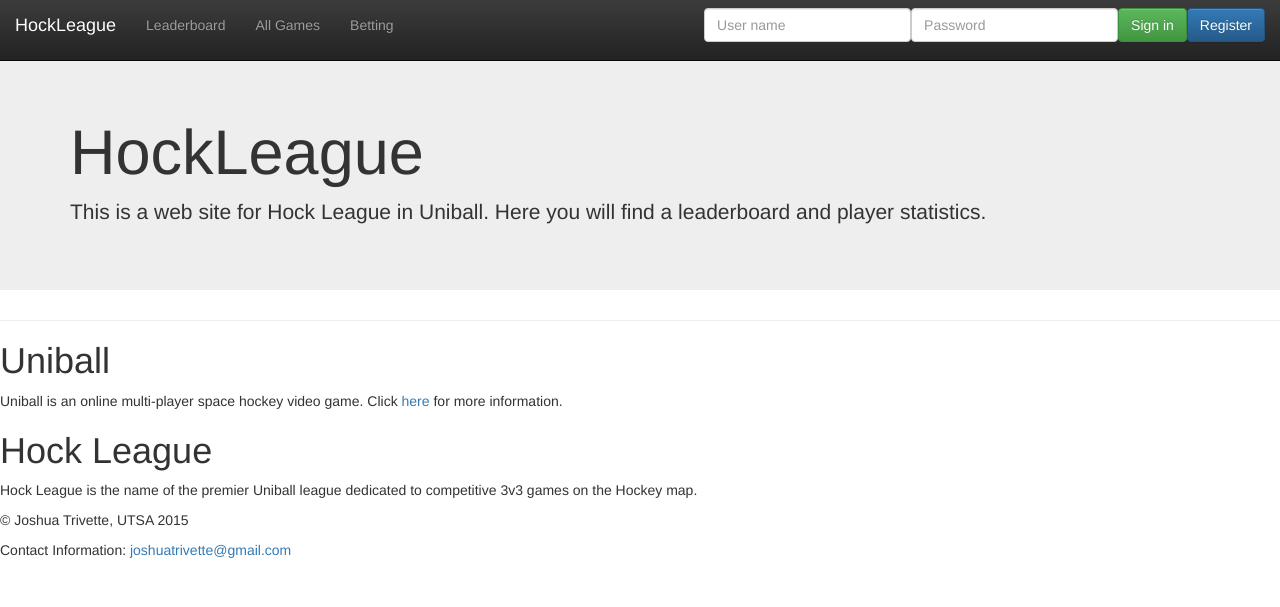
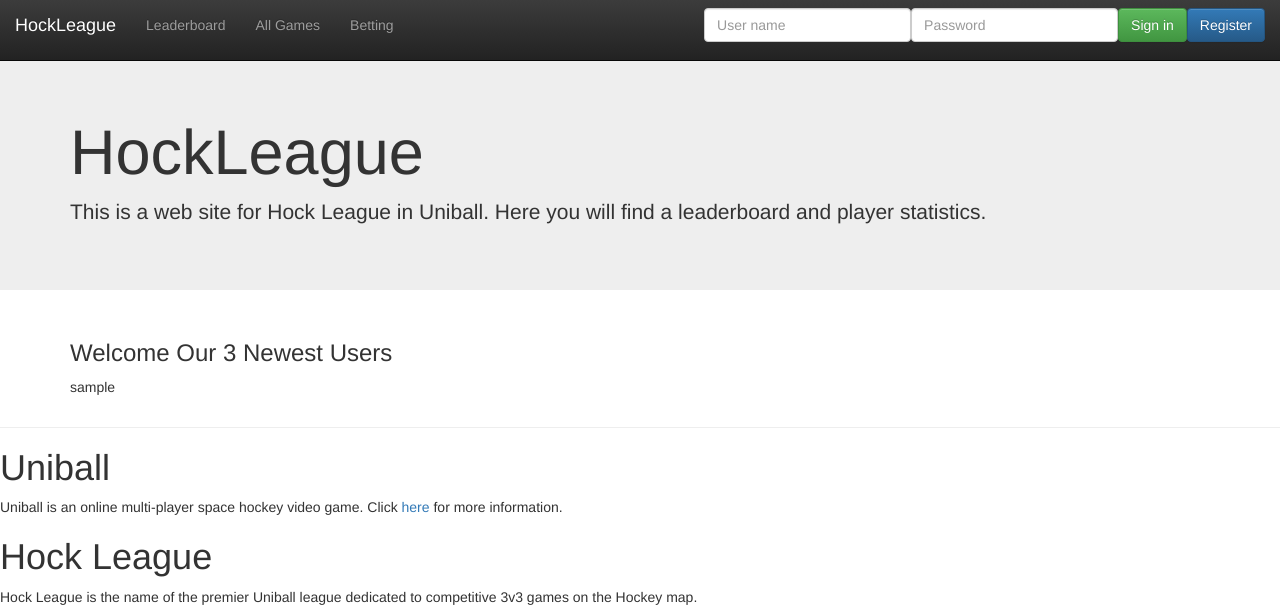
Before and after one commit to Trivette/cs4413, a PHP site: page /index.php in a window 1280 px wide. Shown: the top 607 px of the page. Run offline with PHP 8.4, Linux system fonts and the light colour scheme; data comes from the database, SQL or seed files in the repository; tables that the repository leaves empty hold one stand-in row (values such as "Sample post"); some libraries are stand-ins or nearby versions.

Commit message:
Added functionality to display most recent 3 web users on home page

```diff
--- a/lab4/tj_lab4/WebContent/models/WebUser.class.php
+++ b/lab4/tj_lab4/WebContent/models/WebUser.class.php
@@ -100,8 +100,9 @@ class WebUser {
 	}
 
 	public function __toString() {
-		$str = "User name: ".$this->userName . " Hock name: " . $this->hockName;
-		return $str;
+		return $this->userName;
+		//$str = "User name: ".$this->userName . " Hock name: " . $this->hockName;
+		//return $str;
 	}
 
 	private function extractForm($valueName) {
--- a/lab4/tj_lab4/WebContent/models/WebUserDB.class.php
+++ b/lab4/tj_lab4/WebContent/models/WebUserDB.class.php
@@ -37,6 +37,21 @@ class WebUserDB {
 	      $statement->closeCursor();
 		} catch (PDOException $e) { // Not permanent error handling
 			echo "<p>Error getting all users " . $e->getMessage () . "</p>";
+		}
+		return $users;
+	}
+
+	public static function getLastUsers(){
+		$query = "SELECT * FROM webuser ORDER BY userId DESC LIMIT 0 , 3";
+		$users = array();
+		try {
+			$db = Database::getDB();
+			$statement = $db->prepare($query);
+			$statement->execute();
+			$users = WebUserDB::getUsersArray ($statement->fetchAll(PDO::FETCH_ASSOC));
+			$statement->closeCursor();
+		} catch (PDOException $e) { // Not permanent error handling
+			echo "<p>Error getting last 3 users " . $e->getMessage () . "</p>";
 		}
 		return $users;
 	}
--- a/lab4/tj_lab4/WebContent/views/HomeView.class.php
+++ b/lab4/tj_lab4/WebContent/views/HomeView.class.php
@@ -20,6 +20,15 @@ class HomeView {
 	<p>This is a web site for Hock League in Uniball.  Here you will find a leaderboard and player statistics.</p>
 	</div>
 	</div>
+	<?php
+		$webusers = WebUserDB::getLastUsers();
+		if(!empty($webusers)){
+			echo '<div class="container">';
+			echo '<h3>Welcome Our 3 Newest Users</h3>';
+			echo '<p>'.implode(", ",$webusers).'</p>';
+			echo '</div>';
+		}
+	?>
 	<hr>
 	<section>
 		<aside>
--- a/lab4/tj_lab4/WebContent/views/LoginView.class.php
+++ b/lab4/tj_lab4/WebContent/views/LoginView.class.php
@@ -13,6 +13,7 @@ class LoginView {
 	}
 
 		public static function showDetails($user) {
+			$base = (array_key_exists('base', $_SESSION))?$_SESSION['base']:"";
 			?>
 				<section>
 				<h3>Log in</h3>
@@ -31,7 +32,7 @@ class LoginView {
 				</p>
 				<p><input type="submit" value="Submit"></p>
 				</form>
-	<p>New user? <a href="register">Sign up here</a></p>
+				<p>New user? <a href="<?php echo '/'.$base.'/signup';?>">Sign up here</a></p>
 				</section>
 			<?php
   }
--- a/lab4/tj_lab4/WebContent/views/MasterView.class.php
+++ b/lab4/tj_lab4/WebContent/views/MasterView.class.php
@@ -44,7 +44,7 @@ class MasterView {
      	echo '<div id="navbar" class="navbar-collapse collapse">';
      	echo '<ul class="nav navbar-nav">';
      	if (!is_null($authenticatedUser))
-     		echo '<li class="active"><a href="/'.$base.'/user/show/' . $authenticatedUser->getUserName().'">Profile</a></li>';
+     		echo '<li class="active"><a href="/'.$base.'/user/show/' . $authenticatedUser->getHockName().'">Profile</a></li>';
      	echo '<li><a href="/'.$base.'/user/leaderboard">Leaderboard</a></li>';
      	echo '<li><a href="/'.$base.'/game/all">All Games</a></li>';
      	echo '<li><a href="/'.$base.'/bet">Betting</a></li>';
```
Lines whose indentation alone changed are shown as unchanged.
